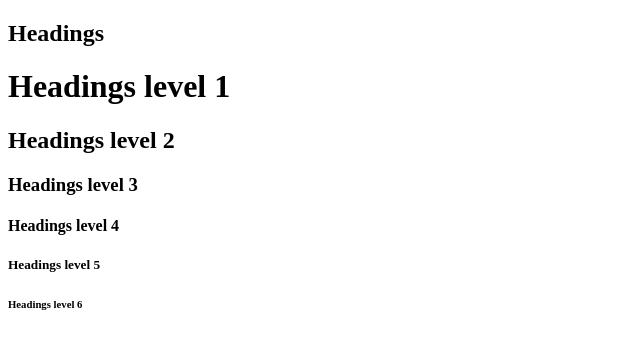
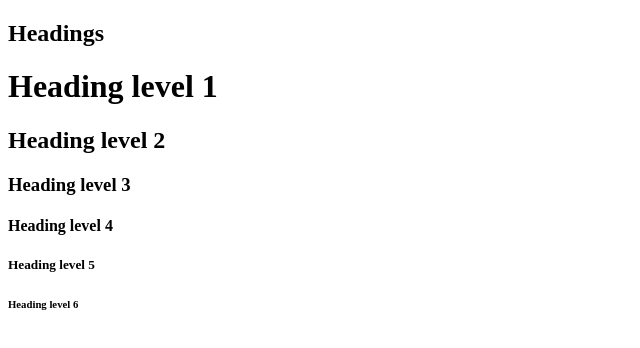
Before and after one commit to gonzalopedernera/holbertonschool-web_front_end, a plain HTML site: page html_advanced/11-styleguide.html in a window 1280 px wide. Shown: the whole page, without its empty margins (0-640 px from the left). Drawn offline with Linux system fonts and the light colour scheme.

Commit message:
Task 11 completed

```diff
--- a/html_advanced/11-styleguide.html
+++ b/html_advanced/11-styleguide.html
@@ -15,12 +15,12 @@
 				<header>
 					<h2>Headings</h2>
 				</header>
-				<h1>Headings level 1</h1>
-				<h2>Headings level 2</h2>
-				<h3>Headings level 3</h3>
-				<h4>Headings level 4</h4>
-				<h5>Headings level 5</h5>
-				<h6>Headings level 6</h6>
+				<h1>Heading level 1</h1>
+				<h2>Heading level 2</h2>
+				<h3>Heading level 3</h3>
+				<h4>Heading level 4</h4>
+				<h5>Heading level 5</h5>
+				<h6>Heading level 6</h6>
 			</setcion>
 		</main>
 		<footer></footer>
```
